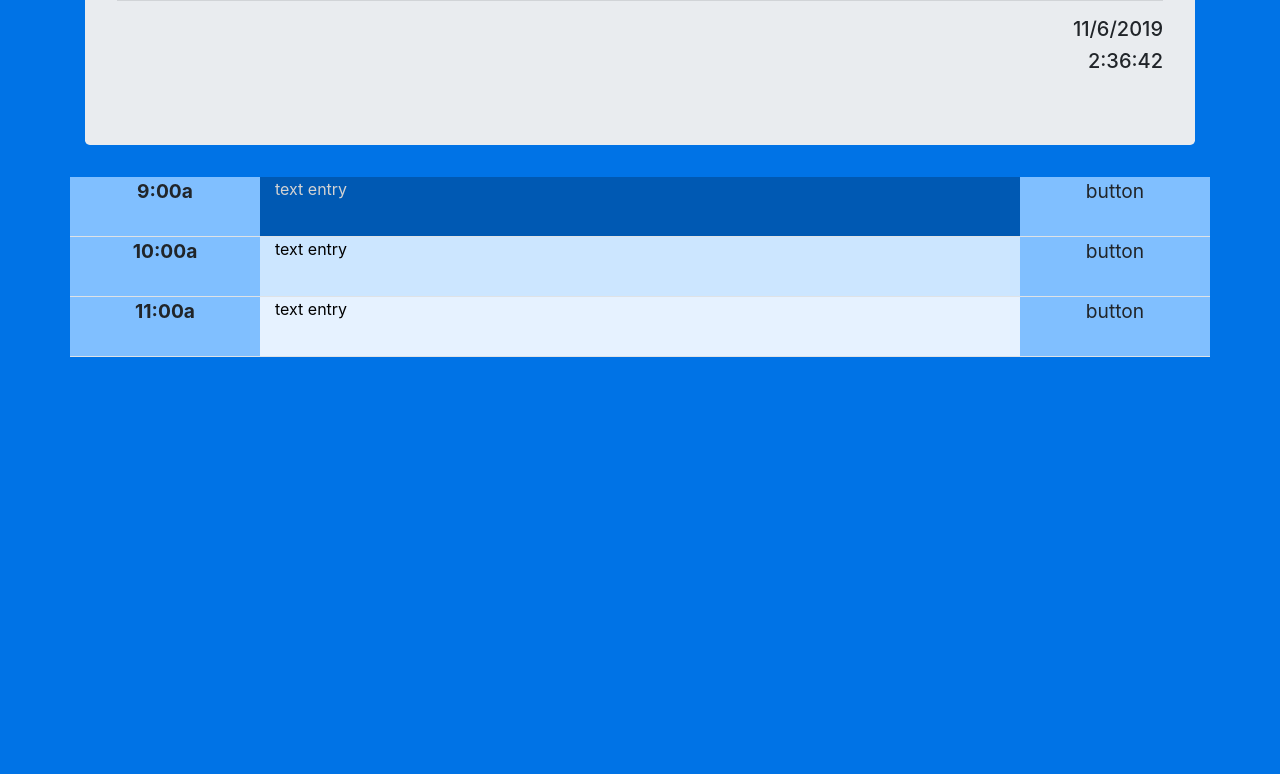
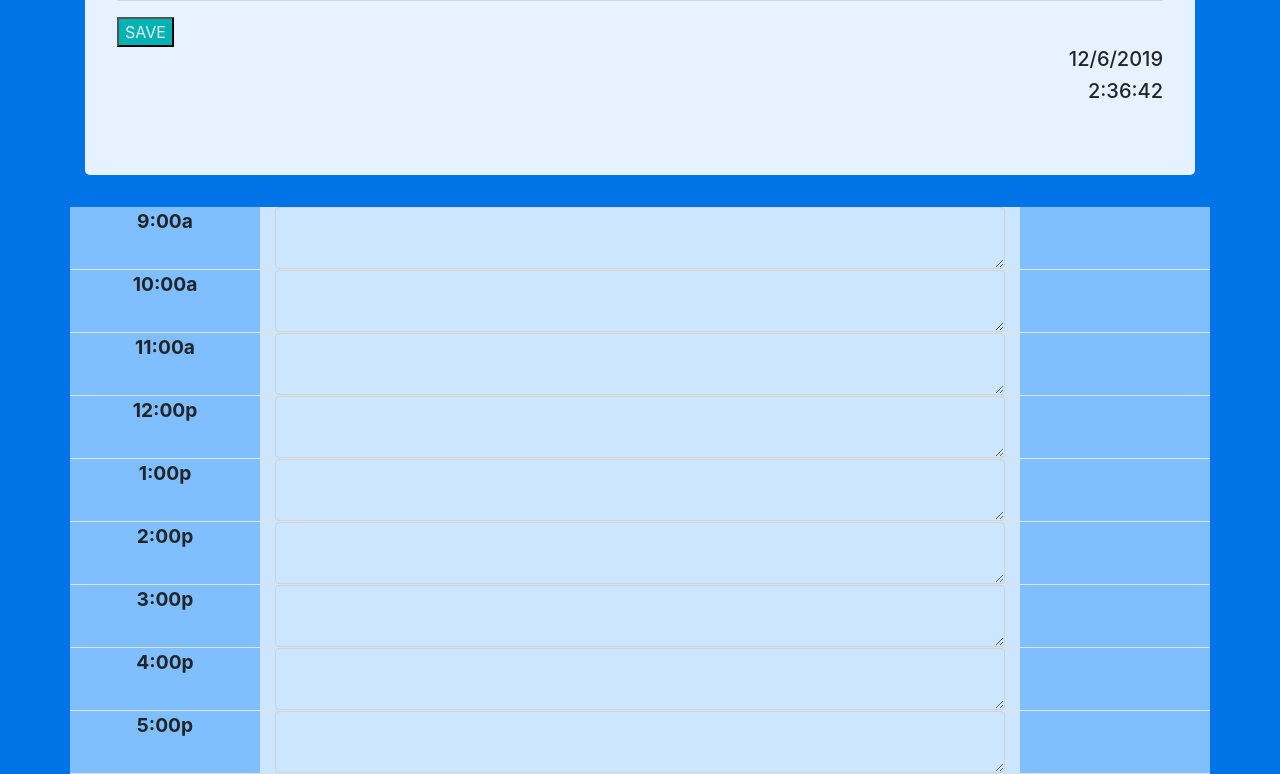
Before and after one commit to bmclaugh28GH/Day-Planner, a plain HTML site: page index.html in a window 1280 px wide. Shown: the part 118-892 px from the top of the page. Before the commit the page ends 800 px from the top, so only its background shows below. Drawn offline with nearby package versions, Linux system fonts and the light colour scheme.

Commit message:
set hours BG color at open, and dynamically reset at hour change. Add BSio textareas to hours, added the rest of the hours. Added SAVE button, does nothing

```diff
--- a/assets/css/style.css
+++ b/assets/css/style.css
@@ -1,5 +1,8 @@
 body{
    background-color:#0073e6;
+}
+.jumbotron{
+   background-color: #e6f2ff;
 }
 .row{
    min-height:60px;
@@ -13,10 +16,18 @@ body{
    color:lightgray;
 }
 .currHour{
-   background-color: #cce6ff;
+   background-color:#e6f2ff;
    color:black;
 }
 .futureHour{
-   background-color: #e6f2ff;
+   background-color: #cce6ff;
+;
    color:black
 }
+button{
+   background-color: #00b3b3;
+   color: #e6f2ff;
+}
+.form-control{
+   background-color: inherit;
+}
--- a/assets/script/script.js
+++ b/assets/script/script.js
@@ -13,22 +13,22 @@ var currHour = 0;
 // **********************************************
 
 // **********************************************
-// change the class of any hour in the past
+// change the class of any hour, at start or hour change
 // **********************************************
 function reclassifyHour (h, how) {
 
-   //console.log ("reclassifying hour " + h + " to " + how);
-   var rowElemStr = '.row[timeAttr="' + h + '"]';
-   //var rowElem = $('.row');
-   var rowElem = $(rowElemStr);
-   console.log (rowElem);
-
-   rowElem.removeClass ("currHour futureHour, pastHour");
-   if (how=='past') {
-      rowElem.addClass ("pastHour");
-   }
-   if (how=='future'){
-      rowElem.addClass ("futureHour");
+   var myCol = $(".timeAttr"+h).children(".textEntry");
+   myCol.removeClass ("currHour futureHour pastHour");
+   switch(how){
+      case 'past':
+         myCol.addClass("pastHour");
+         break;
+      case 'future':
+         myCol.addClass("futureHour");
+         break;
+      case 'current':
+         myCol.addClass('currHour');
+         break;
    }
 
 } // reclassifyPastHour
@@ -52,8 +52,15 @@ function startTimer () {
     clearInterval(interval);
     interval = setInterval(function() {
         renderCurrTime();
+
+        var nextHour = new Date ().getHours();
+        if (nextHour > currHour){
+            reclassifyHour(currHour,'past');
+            reclassifyHour(nextHour,'current');
+        };
+
     }, 1000);
-} // startTimer
+};  // startTimer
 
 
 // **********************************************
@@ -62,18 +69,22 @@ function startTimer () {
 function init () {
 
    var today = new Date ();
-   hour = today.getHours();
-   currDateElem.text (today.getMonth() + '/' + today.getDate() + '/' + today.getFullYear());
+   currHour = today.getHours();
+   console.log (today);
+   //hour = 10; //
+   currDateElem.text ((parseInt (today.getMonth()) + 1) + '/' + today.getDate() + '/' + today.getFullYear());
 
    for (i=0; i<hourList.length;i++){
-      if (hourList[i]<hour){
-         reclassifyHour(i, 'past');
+      if (hourList[i]<currHour){
+         reclassifyHour(hourList[i], 'past');
       }
-      else if (hourList[i]>hour){
-         reclassifyHour(i, 'future');
+      else if (hourList[i]>currHour){
+         reclassifyHour(hourList[i], 'future');
       }
-   }
-
+      else if (hourList[i]=currHour){
+         reclassifyHour(hourList[i], 'current');
+      }
+   };
 
    startTimer ();
 
@@ -82,6 +93,9 @@ function init () {
 // **********************************************
 // listeners
 // **********************************************
+$("#saveBtn").on("click", function () {
+   alert ("hi");
+});
 
 // **********************************************
 // main
--- a/index.html
+++ b/index.html
@@ -30,55 +30,120 @@
          </h2>
 
          <hr>
-
+         <button type="button" id="saveBtn">SAVE</button>
          <h5 class="text-right"><span id="currDate">xx/xx/xxxx</span></h5>
          <h5 class="text-right"><span id="currTime">00:00:00</span></h5>
       </div> <!--jumbotron-->
 
-      <div class="row border-bottom" timeAttr="9">
+      <div class="row border-bottom timeAttr9">
          <div class="col-lg-2 text-center font-weight-bold timeLabel">
             9:00a
          </div>
-         <div class="col-lg-8 text-left pastHour">
-            text entry
+         <div class="col-lg-8 text-center pastHour textEntry">
+            <textarea class="form-control">
+            </textarea>
          </div>
          <div class="col-lg-2 text-center buttonCol">
-            button
+
          </div>
       </div>
 
-      <div class="row border-bottom" timeAttr="10">
+      <div class="row border-bottom timeAttr10">
          <div class="col-lg-2 text-center font-weight-bold timeLabel">
             10:00a
          </div>
-         <div class="col-lg-8 text-left currHour">
-            text entry
+         <div class="col-lg-8 text-center currHour textEntry">
+            <textarea class="form-control">
+            </textarea>
          </div>
          <div class="col-lg-2 text-center buttonCol">
-            button
+
          </div>
       </div>
 
-      <div class="row border-bottom" timeAttr="11">
+      <div class="row border-bottom timeAttr11">
          <div class="col-lg-2 text-center font-weight-bold timeLabel">
             11:00a
          </div>
-         <div class="col-lg-8 text-left futureHour">
-            text entry
+         <div class="col-lg-8 text-center futureHour textEntry">
+            <textarea class="form-control">
+            </textarea>
          </div>
          <div class="col-lg-2 text-center buttonCol">
-            button
          </div>
       </div>
 
+      <div class="row border-bottom timeAttr12">
+         <div class="col-lg-2 text-center font-weight-bold timeLabel">
+            12:00p
+         </div>
+         <div class="col-lg-8 text-center futureHour textEntry">
+            <textarea class="form-control">
+            </textarea>
+         </div>
+         <div class="col-lg-2 text-center buttonCol">
+         </div>
+      </div>
 
+      <div class="row border-bottom timeAttr13">
+         <div class="col-lg-2 text-center font-weight-bold timeLabel">
+            1:00p
+         </div>
+         <div class="col-lg-8 text-center futureHour textEntry">
+            <textarea class="form-control">
+            </textarea>
+         </div>
+         <div class="col-lg-2 text-center buttonCol">
+         </div>
+      </div>
 
+      <div class="row border-bottom timeAttr14">
+         <div class="col-lg-2 text-center font-weight-bold timeLabel">
+            2:00p
+         </div>
+         <div class="col-lg-8 text-center futureHour textEntry">
+            <textarea class="form-control">
+            </textarea>
+         </div>
+         <div class="col-lg-2 text-center buttonCol">
+         </div>
+      </div>
 
+      <div class="row border-bottom timeAttr15">
+         <div class="col-lg-2 text-center font-weight-bold timeLabel">
+            3:00p
+         </div>
+         <div class="col-lg-8 text-center futureHour textEntry">
+            <textarea class="form-control">
+            </textarea>
+         </div>
+         <div class="col-lg-2 text-center buttonCol">
+         </div>
+      </div>
 
+      <div class="row border-bottom timeAttr16">
+         <div class="col-lg-2 text-center font-weight-bold timeLabel">
+            4:00p
+         </div>
+         <div class="col-lg-8 text-center futureHour textEntry">
+            <textarea class="form-control">
+            </textarea>
+         </div>
+         <div class="col-lg-2 text-center buttonCol">
+         </div>
+      </div>
 
-
-
-
+      <div class="row border-bottom timeAttr17">
+         <div class="col-lg-2 text-center font-weight-bold timeLabel">
+            5:00p
+         </div>
+         <div class="col-lg-8 text-center futureHour textEntry">
+            <textarea class="form-control">
+            </textarea>
+         </div>
+         <div class="col-lg-2 text-center buttonCol">
+         </div>
+      </div>
 
    </div> <!-- container-->
 
```
